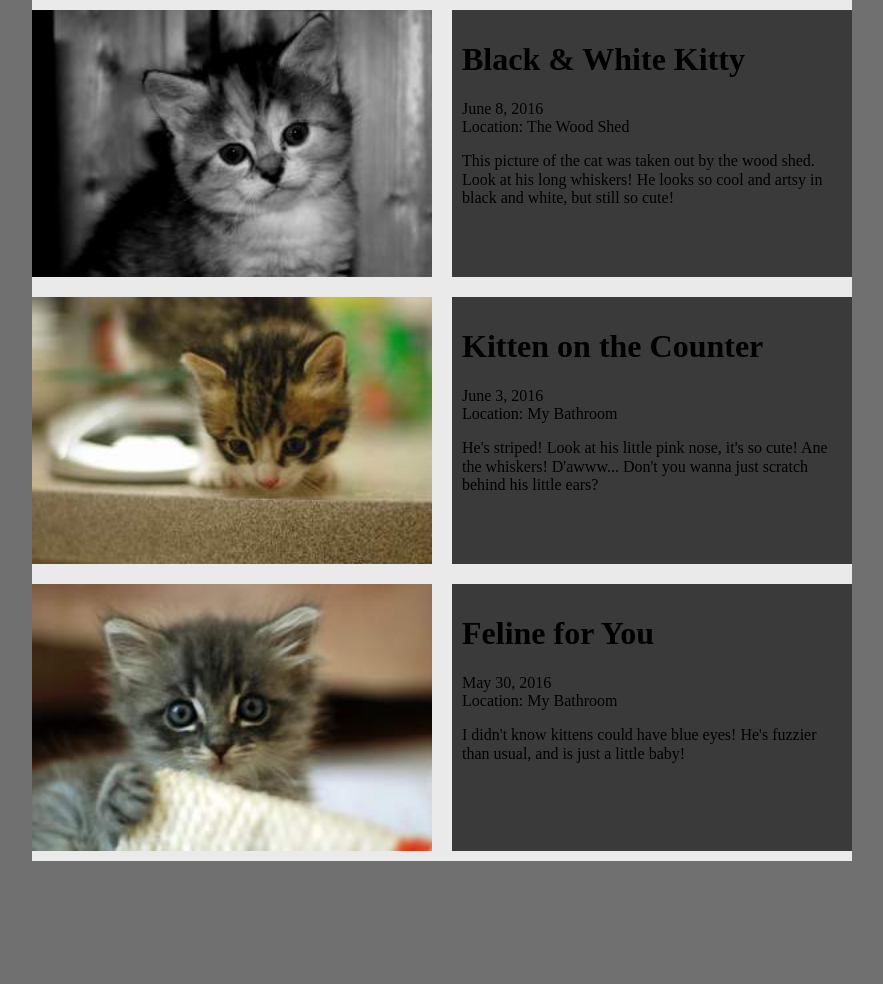
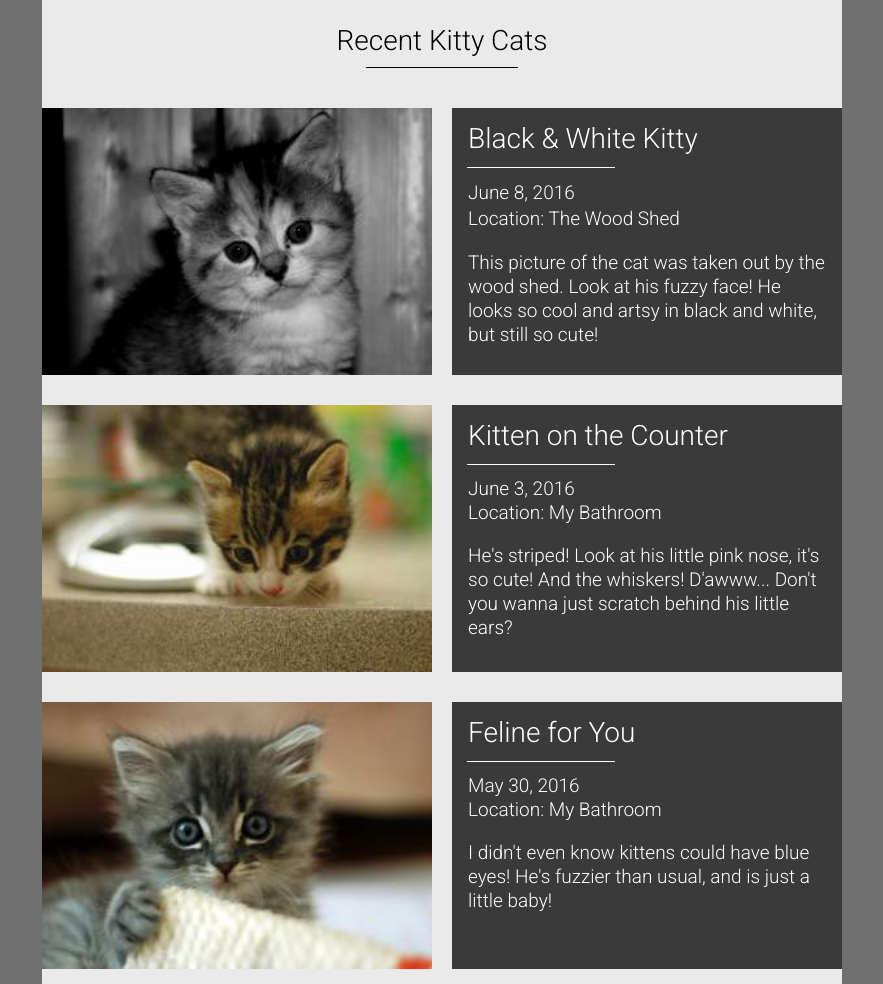
Before and after one commit to Darren-Haynes/front-end-cf-test, a PHP site: page / in a window 1280 px wide. Shown: the whole page, without its empty margins (198-1081 px from the left). Before the commit the page ends 861 px from the top, so only its background shows below. Run offline with PHP 8.4, Linux system fonts and the light colour scheme; some libraries are stand-ins or nearby versions.

Commit message:
added typography and header underlines

```diff
--- a/assets/stylesheets/main.css
+++ b/assets/stylesheets/main.css
@@ -15,34 +15,99 @@ body {
 main,
 footer {
   margin: 0 auto;
-  width: 820px;
+  width: 800px;
 }
+
+/*
+  ========================================
+  FONTS
+  ========================================
+*/
+
+body {
+  font-family: "Helvetica Light", Roboto, Helvetica, Arial, sans-serif;
+  font-size: 19px;
+  line-height: 24px;
+  font-weight: 300;
+  color: #FFF;
+}
+
+h1 {
+  font-family: "Helvetica Light", Roboto, Helvetica, Arial, sans-serif;
+  font-size: 28px;
+  font-weight: 300;
+}
+
+.more-lh {
+  line-height: 26px;
+}
+
+/*
+  ========================================
+  MAIN SECTION (Kitten Listings)
+  ========================================
+*/
 
 main {
   background-color: #EAEAEA;
+}
+
+.main-header {
+  position: relative;
+  text-align: center;
+  color: #000;
+  padding-top: 10px;
+  margin-bottom: 40px;
+}
+
+/* Underline header*/
+.main-header:before {
+  content: "";
+  position: absolute;
+  height: 1px;
+  left: 40.5%;
+  bottom: -15px;
+  width: 19%;
+  border-bottom: 1.5px solid #000;
 }
 
 .listing-img,
 .listing-img > img,
 .text-box,
 .blurb {
-  width: 400px;
+  width: 390px;
   height: 267px;
 }
 
 .listing-img {
-  margin: 10px 10px 10px 0;
+  margin: 15px 10px 15px 0;
   float: left;
 }
 
 .text-box {
-  margin: 10px 0 10px 10px;
+  position: relative;
+  margin: 15px 0 15px 10px;
   float: right;
 }
 
 .blurb {
   background-color: #3A3A3A;
-  padding: 10px;
+  padding: 0.5px 16px 15px 16px;
+}
+
+.blurb > h1 {
+  padding-bottom: 10px;
+}
+
+/* Underline blurb heading */
+.blurb:before {
+  position: absolute;
+  content: "";
+  left: 15px;
+  bottom: 207px;
+  height: 1px;
+  width: 38%;
+  border-bottom: 1.5px solid #FFF;
 }
 
 .clear-fix {
--- a/index.html
+++ b/index.html
@@ -6,6 +6,7 @@
 	<title>Front-End-Test</title>
   <link rel="stylesheet" href="css/normalize.min.css">
 	<link rel="stylesheet" href="assets/stylesheets/main.css">
+  <link href="https://fonts.googleapis.com/css?family=Roboto:300" rel="stylesheet">
 </head>
 
 <body>
@@ -22,9 +23,14 @@
   <section>
   </section>
 
-  <!-- Kitten Listings -->
+  <!-- Recent Kittens Listings -->
 
   <main>
+
+   <!-- Listings Header -->
+    <div class="main-header">
+      <h1>Recent Kitty Cats</h1>
+    </div>
 
     <!-- listing #1 -->
     <section>
@@ -35,8 +41,8 @@
       <div class="text-box">
         <div class="blurb">
           <h1>Black & White Kitty</h1>
-          <p>June 8, 2016 <br />Location: The Wood Shed</p>
-          <p>This picture of the cat was taken out by the wood shed. Look at his long whiskers! He looks so cool and artsy in black and white, but still so cute!</p>
+          <p class="more-lh">June 8, 2016 <br />Location: The Wood Shed</p>
+          <p>This picture of the cat was taken out by the wood shed. Look at his fuzzy face! He looks so cool and artsy in black and white, but still so cute!</p>
         </div>
       </div>
     </section>
@@ -51,7 +57,7 @@
         <div class="blurb">
           <h1>Kitten on the Counter</h1>
           <p>June 3, 2016<br />Location: My Bathroom</p>
-          <p>He's striped! Look at his little pink nose, it's so cute! Ane the whiskers! D'awww... Don't you wanna just scratch behind his little ears?</p>
+          <p>He's striped! Look at his little pink nose, it's so cute! And the whiskers! D'awww... Don't you wanna just scratch behind his little ears?</p>
         </div>
       </div>
 
@@ -69,7 +75,7 @@
         <div class="blurb">
           <h1>Feline for You</h1>
           <p>May 30, 2016<br />Location: My Bathroom</p>
-          <p>I didn't know kittens could have blue eyes! He's fuzzier than usual, and is just a little baby!</p>
+          <p>I didn't even know kittens could have blue eyes! He's fuzzier than usual, and is just a little baby!</p>
         </div>
       </div>
 
```
